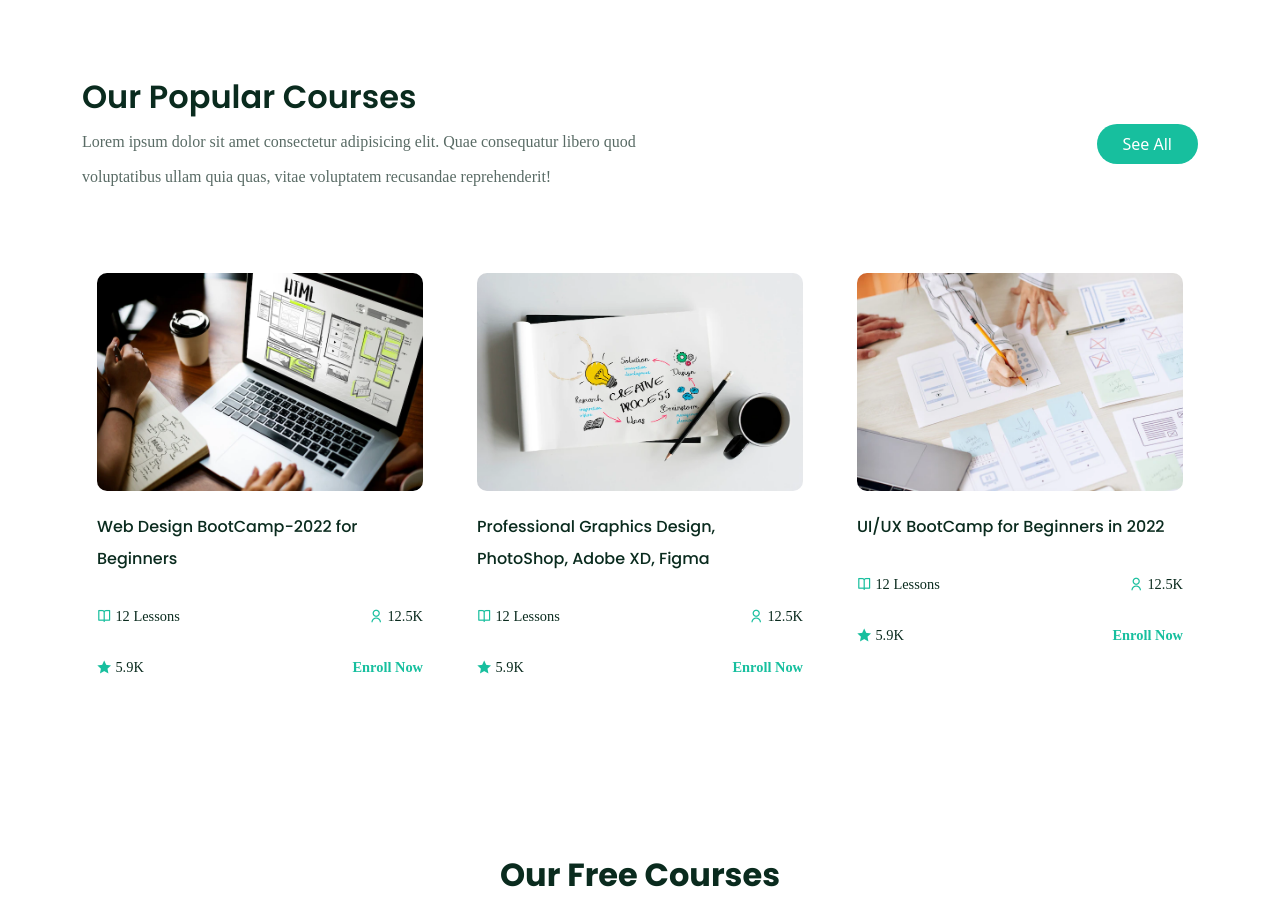
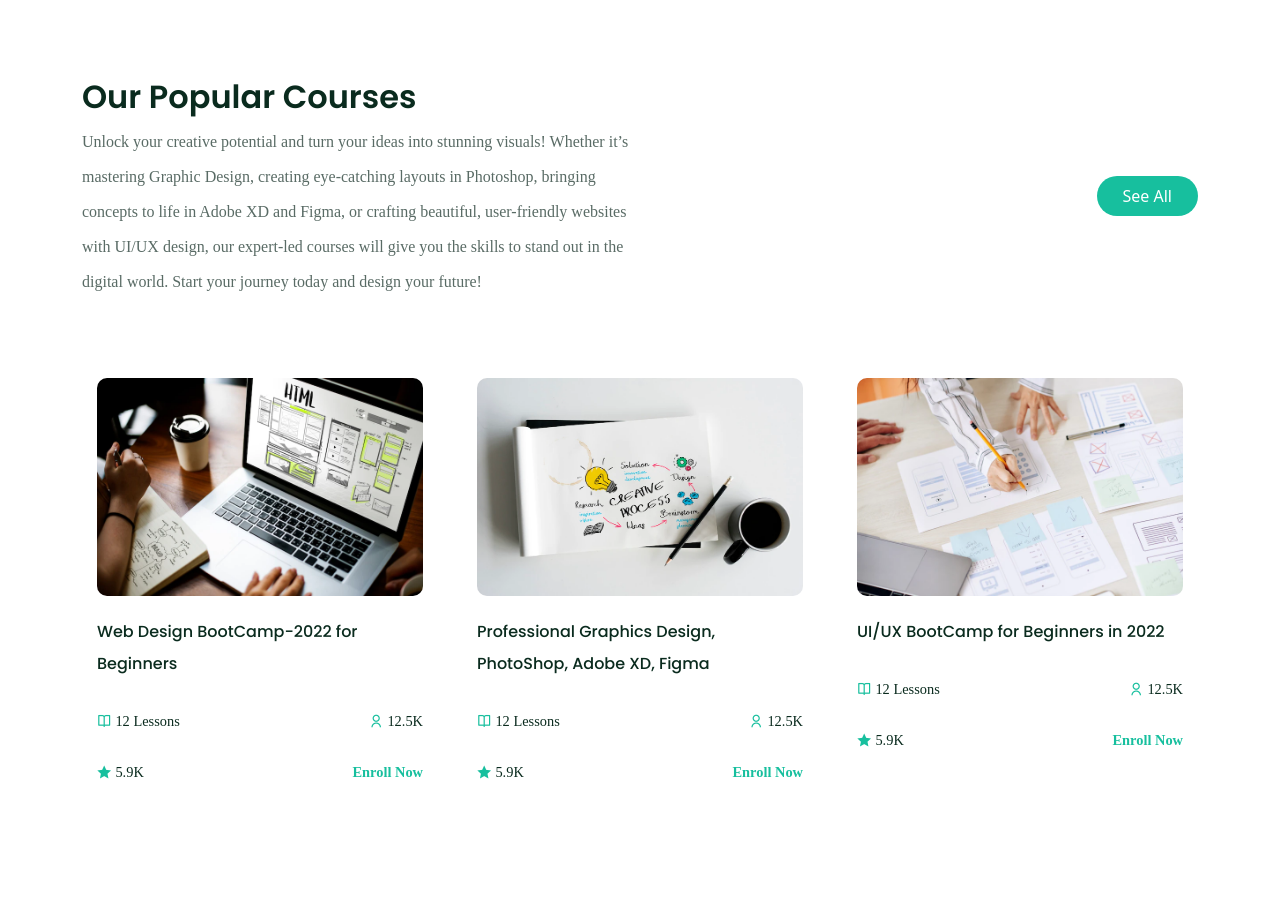
Before and after one commit to MGCSE-git/ELearnApp, a React (Create React App) app in the folder client/: page / in a window 1280 px wide. Shown: the part 1180-2101 px from the top of the page. Built offline with nearby package versions, Linux system fonts and the light colour scheme; a web font is replaced by a local one.

Commit message:
Changes committed

```diff
--- a/client/src/components/Courses-section/Courses.jsx
+++ b/client/src/components/Courses-section/Courses.jsx
@@ -45,9 +45,12 @@ const Courses = () => {
               <div className="course__top__left w-50">
                 <h2>Our Popular Courses</h2>
                 <p>
-                  Lorem ipsum dolor sit amet consectetur adipisicing elit. Quae
-                  consequatur libero quod voluptatibus ullam quia quas, vitae
-                  voluptatem recusandae reprehenderit!
+                  Unlock your creative potential and turn your ideas into stunning visuals!
+                  Whether it’s mastering Graphic Design, creating eye-catching layouts in Photoshop,
+                  bringing concepts to life in Adobe XD and Figma, or crafting beautiful,
+                  user-friendly websites with UI/UX design, our expert-led courses will
+                  give you the skills to stand out in the digital world.
+                  Start your journey today and design your future!
                 </p>
               </div>
 
```
